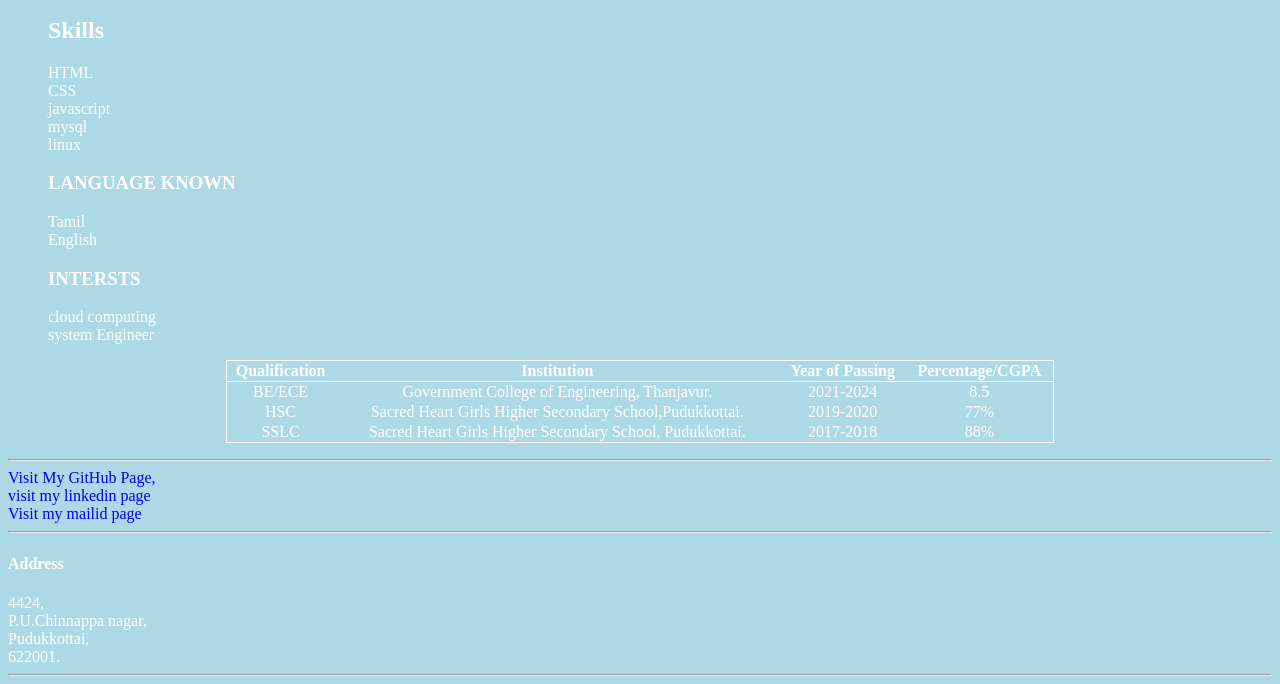
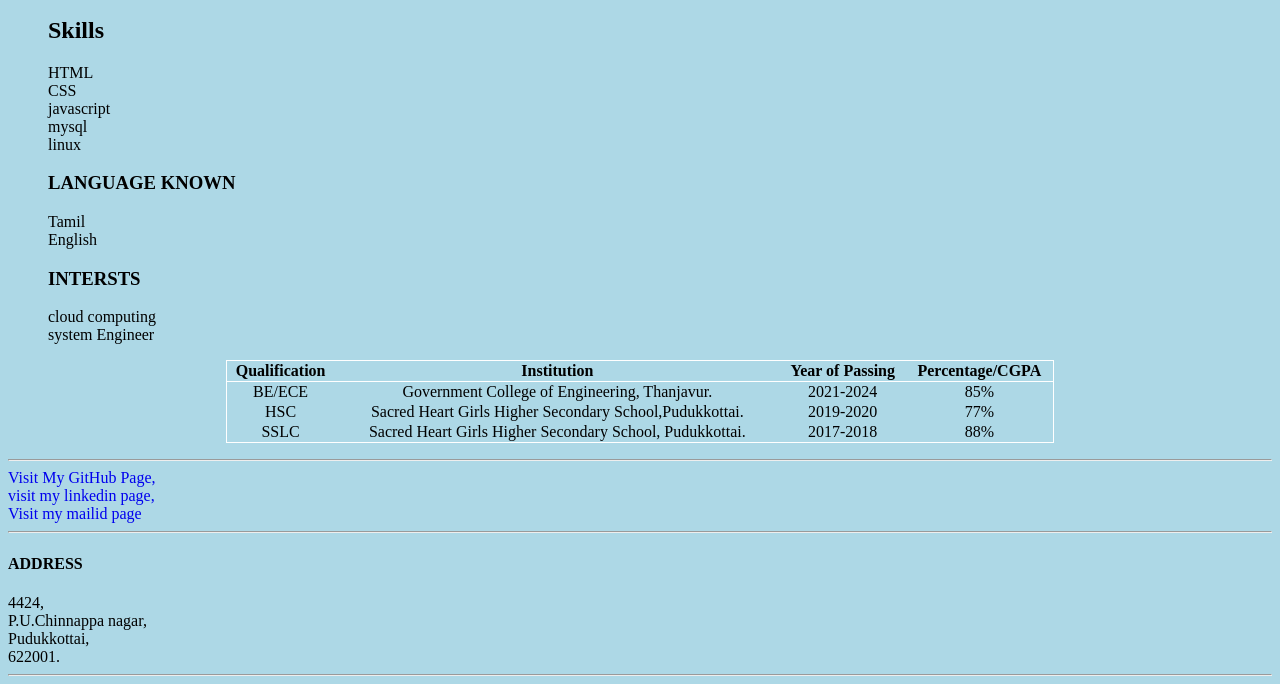
Before and after one commit to kavimalar17/project, a plain HTML site: page index.html in a window 1280 px wide. Shown: the part 691-1375 px from the top of the page. Drawn offline with Linux system fonts and the light colour scheme.

Commit message:
Update index.html

```diff
--- a/index.html
+++ b/index.html
@@ -4,7 +4,7 @@
     <meta name="viewport" content="width=device-width, initial-scale=1.0" />
     <title>Bio-data</title>
   </head>
-  <body style="background:  lightblue; color:white;">
+  <body style="background:  lightblue; color: darkwhite;">
     <div class="header">
        <h1 id="header">
        <span style="font-weight:900;font-size:3em"></span>
@@ -48,7 +48,7 @@
         <td>BE/ECE</td>
         <td>Government College of Engineering, Thanjavur.</td>
         <td>2021-2024</td>
-        <td>8.5</td>
+        <td>85%</td>
       </tr>
       <tr>
         <td>HSC</td>
@@ -72,11 +72,11 @@
 
       <a href="https://www.github.com/kavimalar17" style="text-decoration:none;">Visit My GitHub Page,</a><br/>
 
-       <a href="https://www.linkedin.com/kavimalar kalaimavalavan"style="text-decoration:none;">visit my linkedin page</a><br/>
+       <a href="https://www.linkedin.com/kavimalar kalaimavalavan"style="text-decoration:none;">visit my linkedin page,</a><br/>
        <a href="https://www.19kavimalar@gmail.com"style="text-decoration:green;">Visit my mailid page</a>
     </div>
     <hr />
-       <h4>Address</h4>
+       <h4>ADDRESS</h4>
       4424,<br />
       P.U.Chinnappa nagar, <br />
       Pudukkottai, <br />
```
